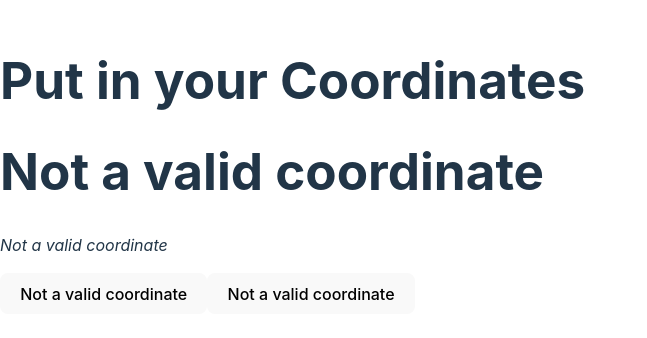
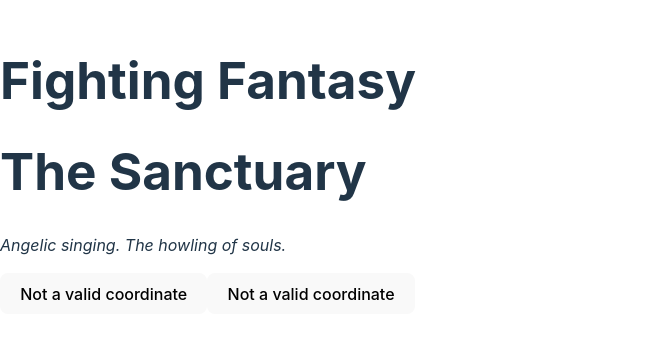
Before and after one commit to afhorton/FF_Concepts_Typescript, a React (Vite) app: page / in a window 1280 px wide. Shown: the part 234-572 px from the top of the page, without its empty margins (0-647 px from the left). Built offline with nearby package versions, Linux system fonts and the light colour scheme.

Commit message:
Changed some text.

```diff
--- a/src/ParentComponent.tsx
+++ b/src/ParentComponent.tsx
@@ -60,7 +60,7 @@
 
   return (
     <>
-      <h1>Put in your Coordinates</h1>
+      <h1>Fighting Fantasy</h1>
       {/* <input
         type="text"
         value={coordinate}
--- a/src/RoomText.tsx
+++ b/src/RoomText.tsx
@@ -15,7 +15,7 @@
           text = "Blackness.  Total blackness.";
           break;
         default:
-          text = "Not a valid coordinate";
+          text = "Angelic singing.  The howling of souls.";
       }
       return text;
 
--- a/src/RoomTitle.tsx
+++ b/src/RoomTitle.tsx
@@ -19,7 +19,7 @@
             room = "Blind Man's Heaven";
             break;
         default:
-            room = "Not a valid coordinate"
+            room = "The Sanctuary"
     }
     return room;
 }
```
